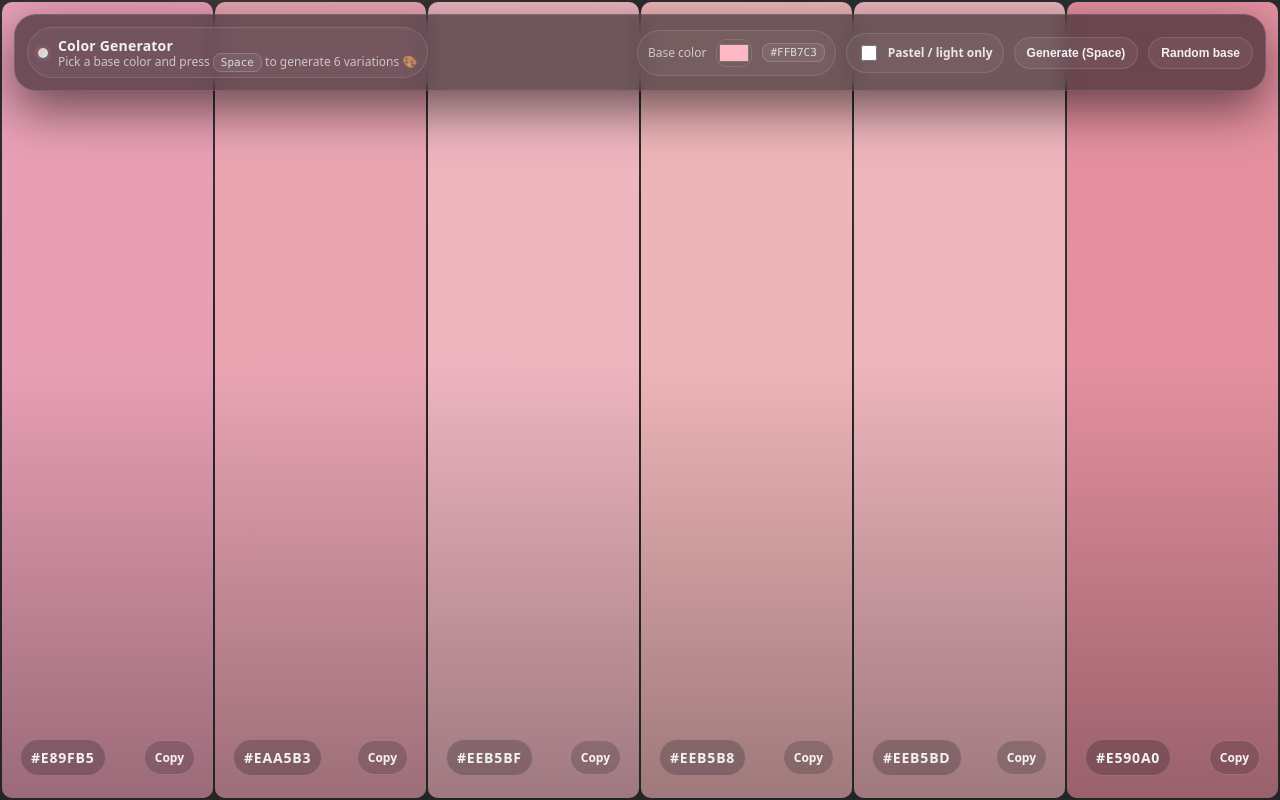
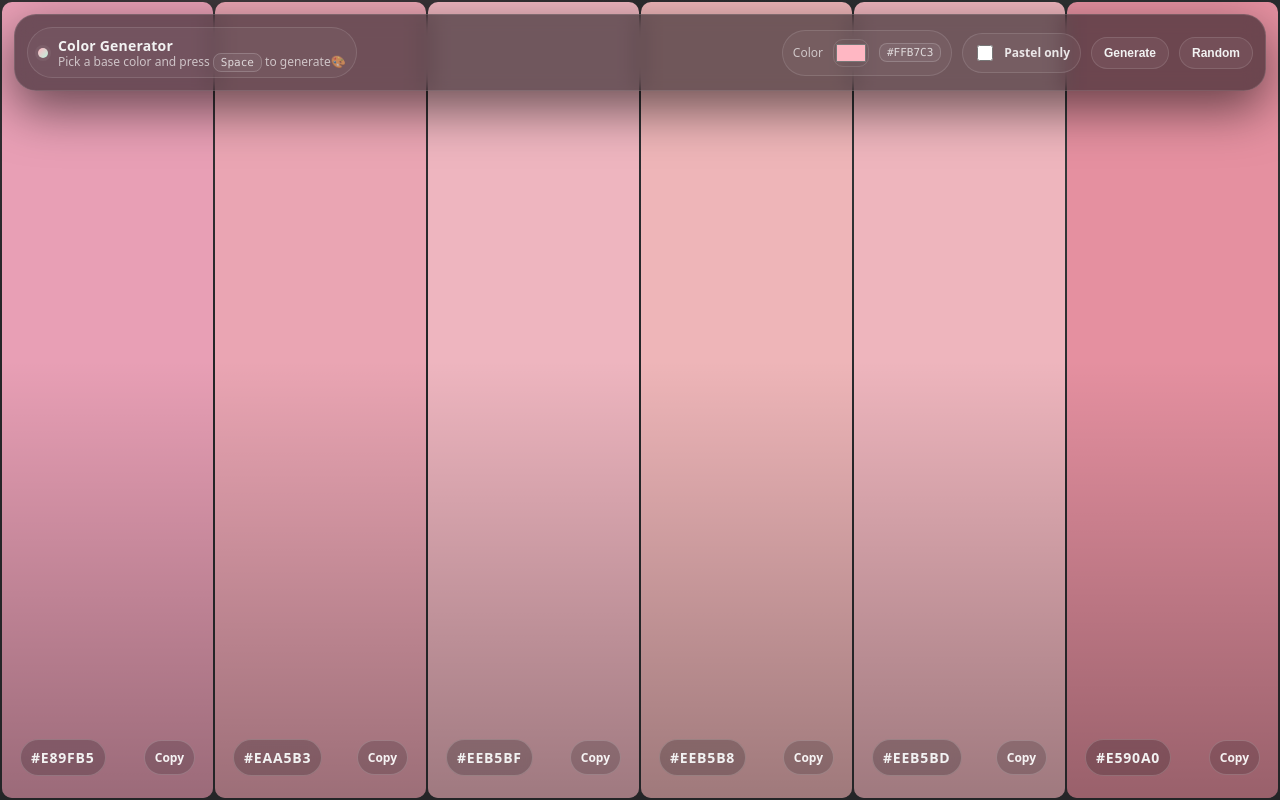
Before and after one commit to hairezh/colors-gen, a plain HTML site: page index.html in a window 1280 px wide. Drawn offline with Linux system fonts and the light colour scheme.

Commit message:
Update index.html

```diff
--- a/index.html
+++ b/index.html
@@ -1,9 +1,10 @@
 <!doctype html>
 <html lang="en">
 <head>
+  <link rel="icon" type="image/png" href="https://i.pinimg.com/1200x/97/1d/bf/971dbf5a9b4249aa231c6993774a89ab.jpg">
   <meta charset="utf-8" />
   <meta name="viewport" content="width=device-width,initial-scale=1" />
-  <title>Color Generator</title>
+  <title>!#</title>
   <style>
     :root{
       --bg:#0b0c0f;
@@ -276,24 +277,24 @@
       <div class="dot"></div>
       <div>
         <div class="title">Color Generator</div>
-        <div class="hint">Pick a base color and press <span class="kbd">Space</span> to generate 6 variations 🎨</div>
+        <div class="hint">Pick a base color and press <span class="kbd">Space</span> to generate🎨</div>
       </div>
     </div>
 
     <div class="controls">
       <div class="pill">
-        <span class="label">Base color</span>
+        <span class="label">Color</span>
         <input id="baseColor" type="color" value="#FFB7C3" aria-label="Choose base color" />
         <span id="baseHex" class="kbd">#FFB7C3</span>
       </div>
 
       <label class="toggle" title="Generate only light/pastel colors">
         <input id="pastelOnly" type="checkbox" />
-        <span>Pastel / light only</span>
+        <span>Pastel only</span>
       </label>
 
-      <button id="btnGenerate" class="btn" type="button">Generate (Space)</button>
-      <button id="btnRandomBase" class="btn" type="button">Random base</button>
+      <button id="btnGenerate" class="btn" type="button">Generate</button>
+      <button id="btnRandomBase" class="btn" type="button">Random</button>
     </div>
   </div>
 
```
